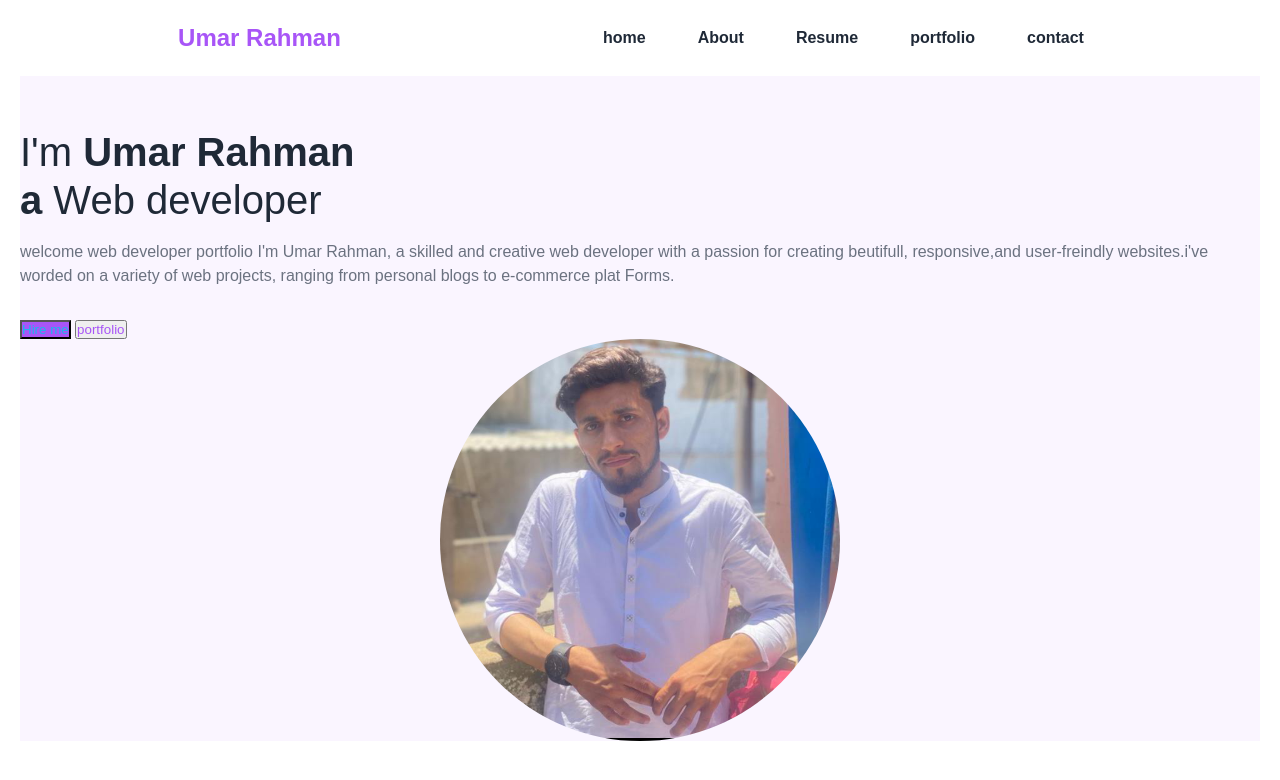
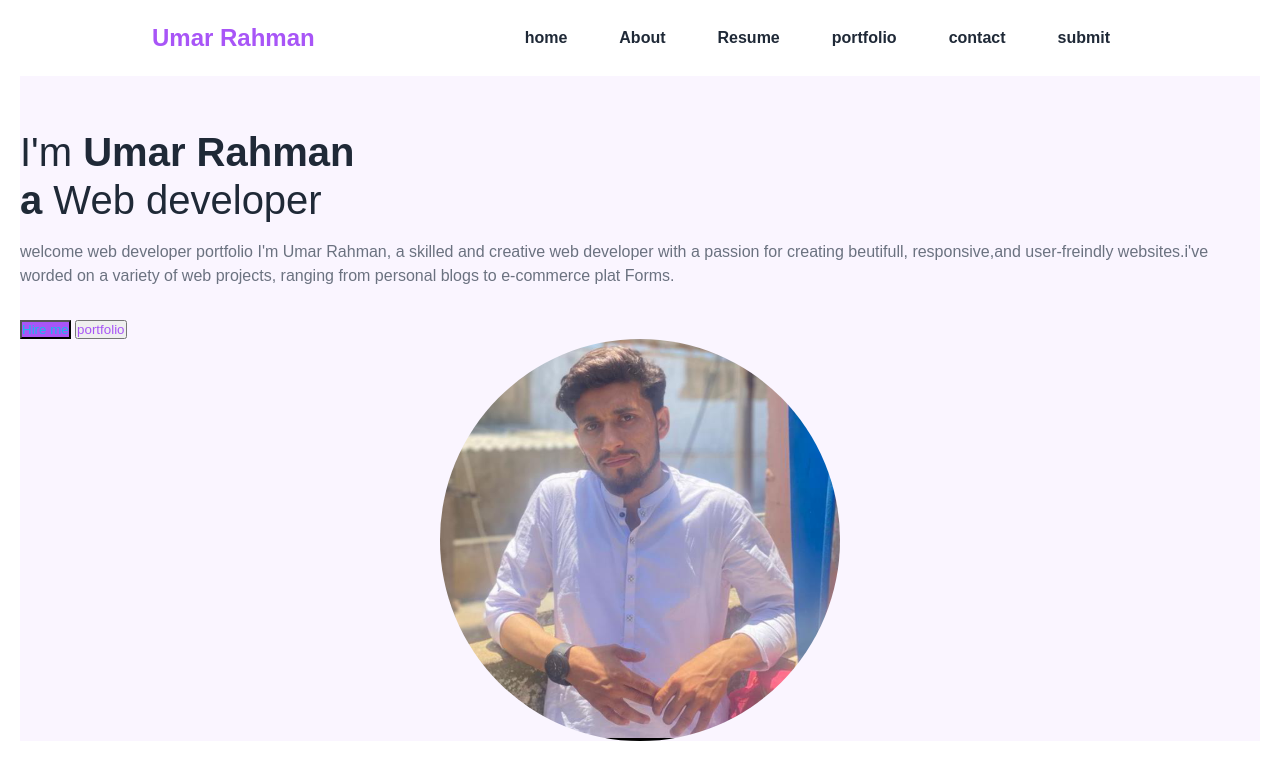
Before and after one commit to umarrahman123/portfolio-page, a plain HTML site: page index.html in a window 1280 px wide. Drawn offline with nearby package versions, Linux system fonts and the light colour scheme.

Commit message:
submit add and menu button

```diff
--- a/index.html
+++ b/index.html
@@ -30,6 +30,7 @@
                 <li><a href="#">Resume</a></li>
                 <li><a href="#">portfolio</a></li>
                 <li><a href="#">contact</a></li>
+                <li><a href="#">submit</a></li>
             </ul>
         </div>
     </nav>
```
